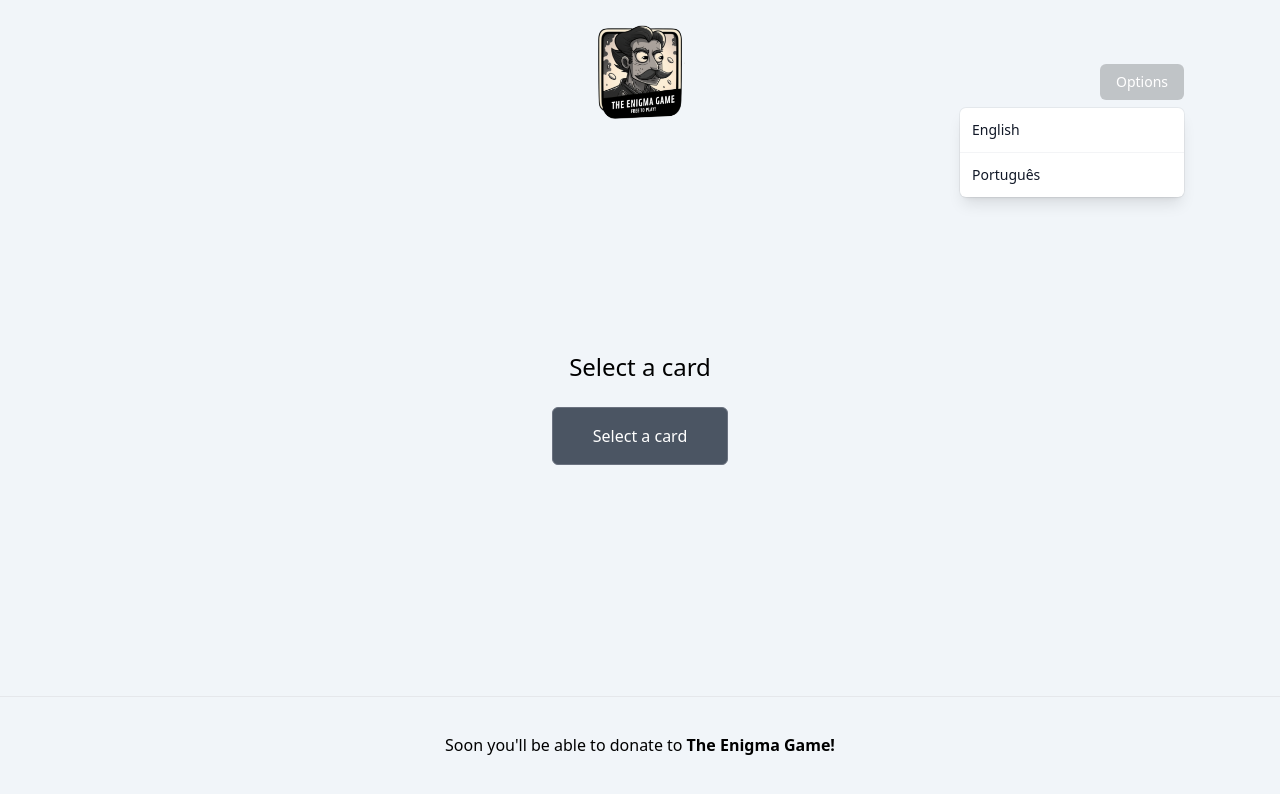
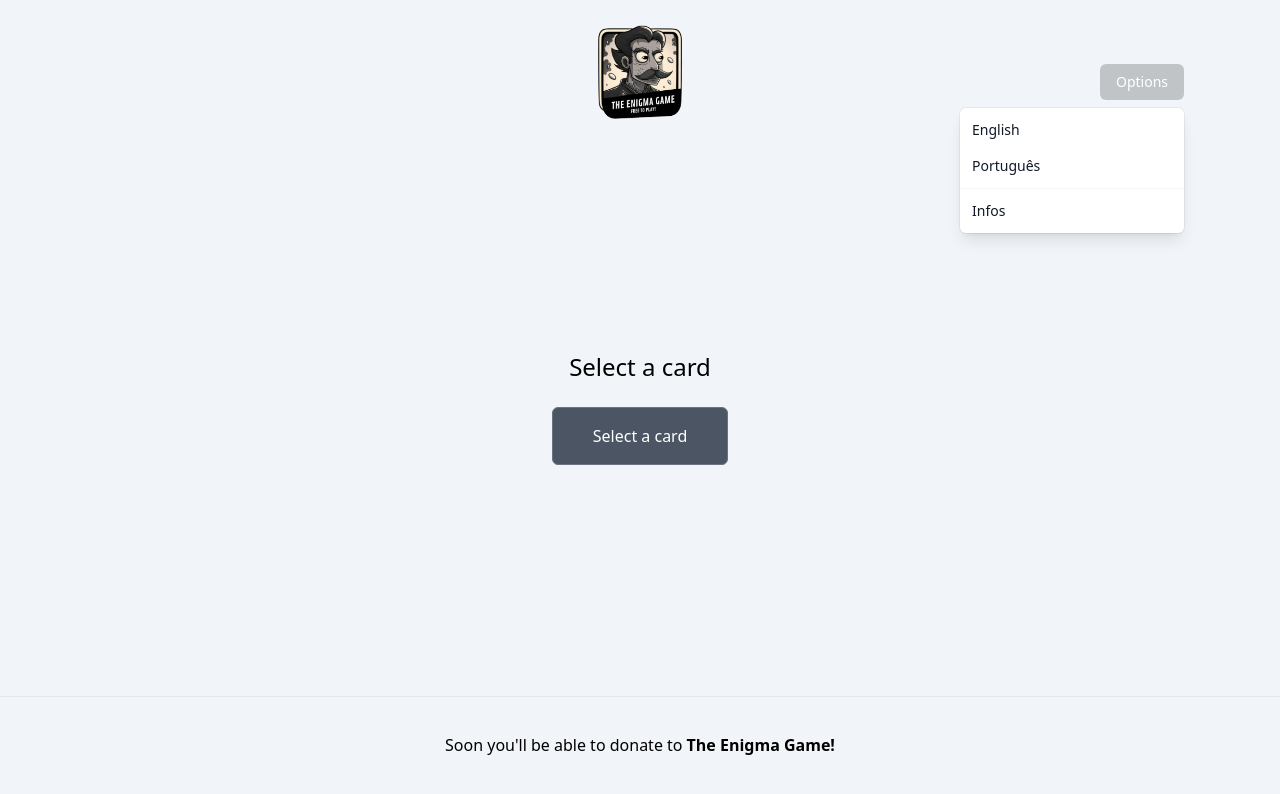
Before and after one commit to luigiremor/the-enigma-game, a Next.js app in the folder frontend/: page / in a window 1280 px wide. Both pictures are taken after a click on the button "Options". Shown: the top 794 px of the page. Built offline with nearby package versions, Linux system fonts and the light colour scheme.

Commit message:
feat: translating all + twist button on reset situation

```diff
--- a/frontend/components/DropdownMenu.tsx
+++ b/frontend/components/DropdownMenu.tsx
@@ -1,6 +1,7 @@
 import { Menu, Transition } from "@headlessui/react";
 import { Fragment } from "react";
 import useLanguage from "../hooks/hook";
+import { lang } from "../languages/languages";
 
 export default function DropdownMenu() {
   const { language, handleLanguageChange } = useLanguage();
@@ -10,7 +11,7 @@ export default function DropdownMenu() {
       <Menu as="div" className="relative inline-block text-left">
         <div>
           <Menu.Button className="inline-flex w-full justify-center rounded-md bg-black bg-opacity-20 px-4 py-2 text-sm font-medium text-white hover:bg-opacity-30 focus:outline-none focus-visible:ring-2 focus-visible:ring-white focus-visible:ring-opacity-75">
-            Options
+            {lang[language].optionsButton}
           </Menu.Button>
         </div>
         <Transition
@@ -36,8 +37,6 @@ export default function DropdownMenu() {
                   </button>
                 )}
               </Menu.Item>
-            </div>
-            <div className="px-1 py-1 ">
               <Menu.Item>
                 {({ active }) => (
                   <button
@@ -51,6 +50,20 @@ export default function DropdownMenu() {
                 )}
               </Menu.Item>
             </div>
+            <div className="px-1 py-1 ">
+            <Menu.Item>
+                {({ active }) => (
+                  <a
+                    className={`${
+                      active ? "bg-gray-500 text-white" : "text-gray-900"
+                    } group flex w-full items-center rounded-md px-2 py-2 text-sm`}
+                    href="/infos"
+                  >
+                    {lang[language].infos}
+                  </a>
+                )}
+              </Menu.Item>
+            </div>
           </Menu.Items>
         </Transition>
       </Menu>
--- a/frontend/languages/languages.ts
+++ b/frontend/languages/languages.ts
@@ -1,5 +1,7 @@
 export const lang = {
     en: {
+        optionsButton: 'Options',
+        infos: 'Infos',
         selectCard: 'Select a card',
         selectCardButton: 'Select a card',
         twistCardButton: 'Twist card',
@@ -8,6 +10,8 @@ export const lang = {
         donate: `Soon you'll be able to donate to`,
     },
     pt : {
+        optionsButton: 'Opções',
+        infos: 'Informações',
         selectCard: 'Selecione uma carta',
         selectCardButton: 'Selecione uma carta',
         twistCardButton: 'Gire a carta',
--- a/frontend/pages/index.tsx
+++ b/frontend/pages/index.tsx
@@ -155,7 +155,9 @@ const Home: NextPage = () => {
                 </div>
               </a>
             ) : (
-              <div className="text-2xl font-medium">{lang[language].selectCard}</div>
+              <div className="text-2xl font-medium">
+                {lang[language].selectCard}
+              </div>
             )}
           </div>
           <div className="flex gap-4">
@@ -182,12 +184,20 @@ const Home: NextPage = () => {
                 </button>
               </Fragment>
             ) : (
+              <Fragment>
                 <button
                   onClick={handleReset}
-                className="border-gray-500 border mt-6 p-4 rounded-md text-white bg-gray-600 hover:bg-gray-700 w-44"
+                  className="border-red-500 border mt-6 p-4 rounded-md text-white bg-red-600 hover:bg-red-700 w-44"
                 >
                   {lang[language].resetButton}
                 </button>
+                <button
+                  onClick={handleSide}
+                  className="border-gray-500 border mt-6 p-4 rounded-md text-white bg-gray-600 hover:bg-gray-700 w-44"
+                >
+                  {lang[language].twistCardButton}
+                </button>
+              </Fragment>
             )}
           </div>
         </main>
```
Lines whose indentation alone changed are shown as unchanged.
